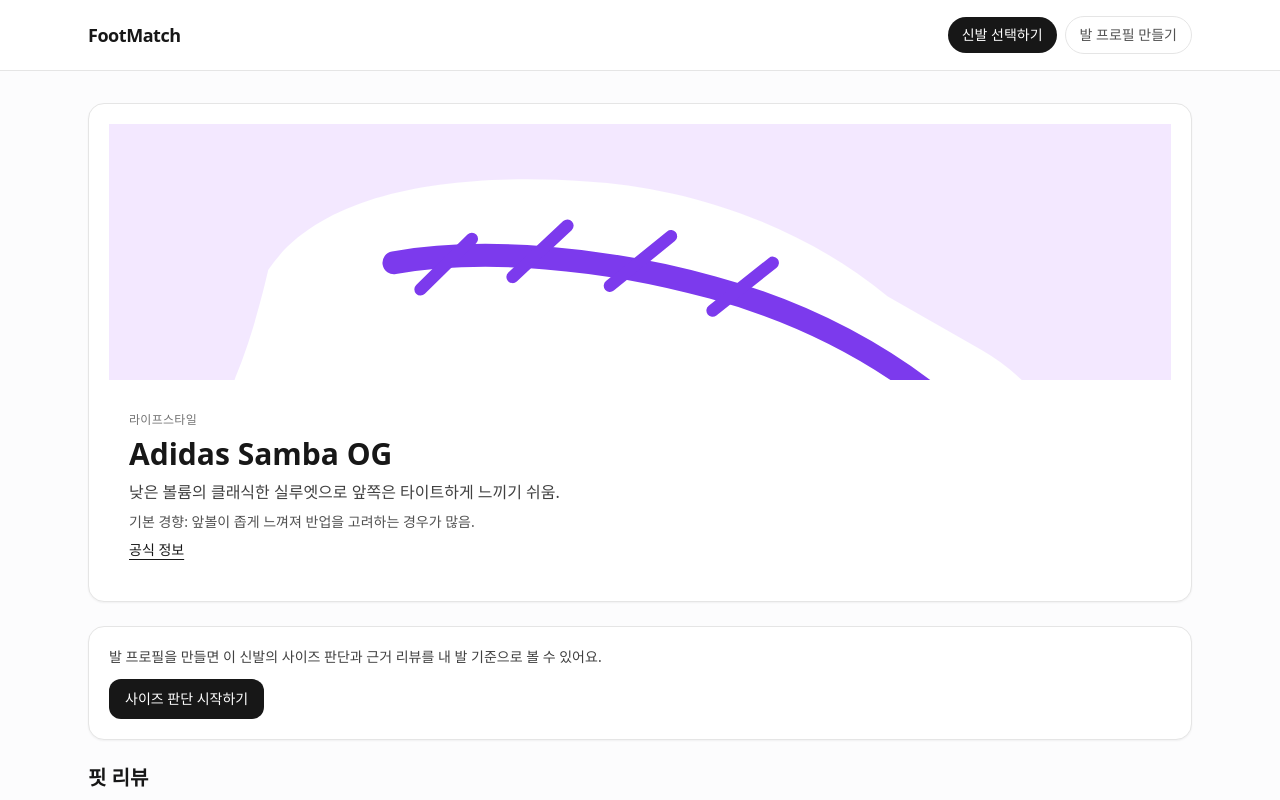
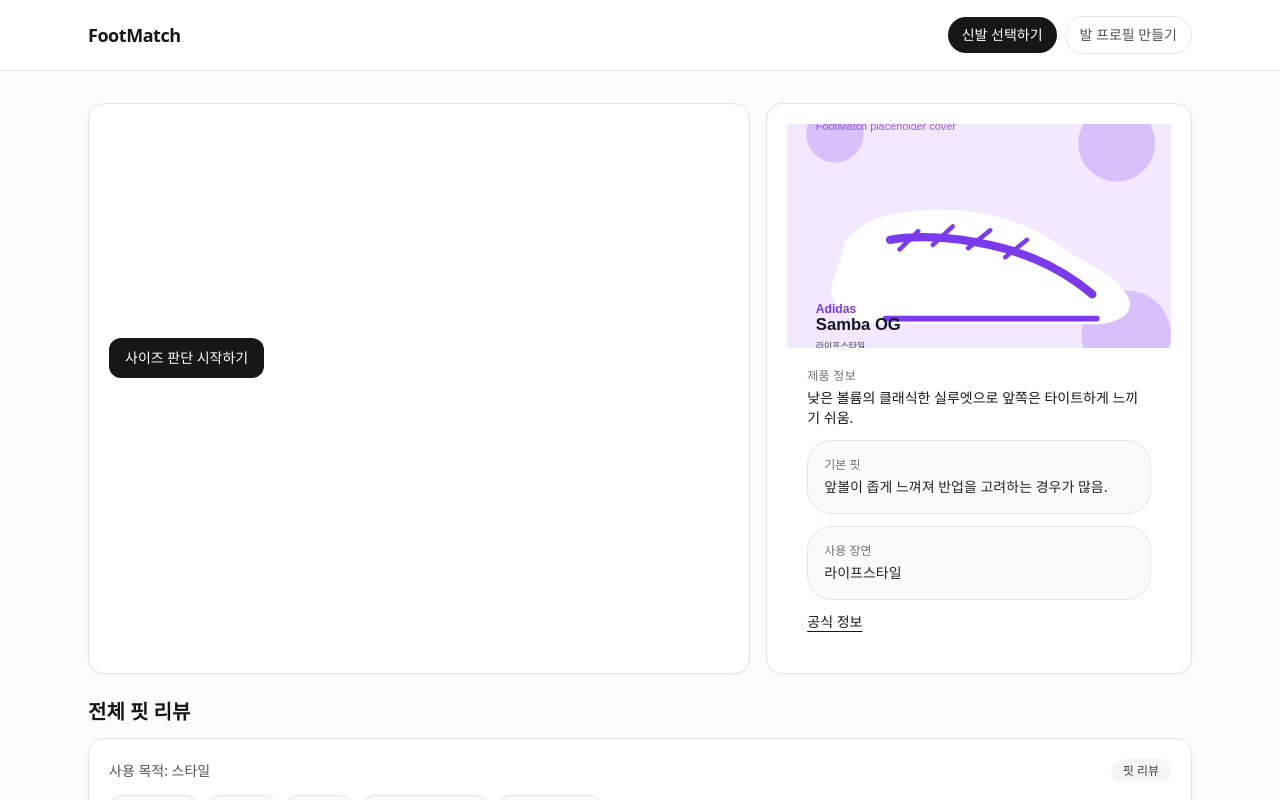
Before and after one commit to sujh0445/footmatch-mvp, a Next.js app: page /shoes/adidas-samba-og in a window 1280 px wide. Shown: the top 800 px of the page. Built offline with nearby package versions, Linux system fonts and the light colour scheme.

Commit message:
Refine shoe detail size judgment layout

```diff
--- a/components/ShoeDetailClient.tsx
+++ b/components/ShoeDetailClient.tsx
@@ -49,83 +49,70 @@ export function ShoeDetailClient({ shoe }: { shoe: ShoeModel }) {
 
   return (
     <section className="space-y-6">
-      <div className="card space-y-3 overflow-hidden p-0">
-        <div className="relative h-64 w-full">
-          <Image src={shoe.imageSrc} alt={shoe.imageAlt} fill className="object-cover" sizes="(min-width: 1024px) 60vw, 100vw" />
-        </div>
-        <div className="space-y-2 p-5">
-          <p className="text-xs uppercase tracking-wide text-neutral-500">{categoryLabel[shoe.category]}</p>
+      <div className="grid gap-4 lg:grid-cols-[minmax(0,1.4fr)_minmax(320px,0.9fr)]">
+        {profile ? (
+          <div className="card space-y-4 border-neutral-900 bg-neutral-900 text-white">
+            <div className="flex flex-wrap items-start justify-between gap-3">
+              <div className="space-y-2">
+                <p className="text-xs font-medium uppercase tracking-[0.2em] text-white/60">사이즈 판단</p>
+                <div>
                   <h1 className="text-3xl font-semibold">
                     {shoe.brand} {shoe.modelName}
                   </h1>
-          <p className="text-neutral-700">{shoe.fitSummary}</p>
-          <p className="text-sm text-neutral-600">기본 경향: {shoe.sizingTendency}</p>
-          {shoe.productUrl ? (
-            <a href={shoe.productUrl} target="_blank" rel="noreferrer" className="inline-flex text-sm font-medium text-neutral-900 underline underline-offset-4">
-              공식 정보
-            </a>
-          ) : null}
+                  <p className="mt-2 max-w-2xl text-sm text-white/75">
+                    내 발 기준과 비슷한 리뷰를 기준으로 먼저 확인할 사이즈를 정리했어요.
+                  </p>
                 </div>
               </div>
+              <span className="rounded-full border border-white/15 bg-white/10 px-3 py-1 text-xs text-white/75">
+                {categoryLabel[shoe.category]}
+              </span>
+            </div>
 
-      {profile ? (
-        <div className="card space-y-4">
-          <div className="space-y-1">
-            <h2 className="text-xl font-semibold">사이즈 판단</h2>
-            <p className="text-sm text-neutral-600">
-              이 신발을 기준으로 내 발 기준과 비슷한 리뷰를 함께 보고, 먼저 확인할 사이즈를 정리했어요.
-            </p>
-          </div>
             {recommendation ? (
               <>
-              <div className="rounded-2xl border border-neutral-200 bg-neutral-50 p-4">
-                <p className="text-sm font-medium text-neutral-600">추천 사이즈</p>
-                <p className="mt-1 text-xl font-semibold">{getDecisionSentence(recommendation)}</p>
-                {getComparisonCandidate(recommendation) ? (
-                  <p className="mt-2 text-sm text-neutral-700">
-                    딱 맞게 신는 편이면 {getComparisonCandidate(recommendation)}mm도 비교 후보입니다.
-                  </p>
-                ) : (
-                  <p className="mt-2 text-sm text-neutral-700">압박 경험이 적다면 우선 추천 사이즈부터 확인하세요.</p>
-                )}
-              </div>
-
-              <div className="grid gap-3 sm:grid-cols-2">
-                <DecisionMetric label="우선 추천" value={`${recommendation.recommendedSize}mm`} />
+                <div className="grid gap-3 md:grid-cols-2 xl:grid-cols-4">
+                  <DecisionMetric label="추천 사이즈" value={`${recommendation.recommendedSize}mm`} tone="dark" />
                   <DecisionMetric
-                  label="비교 후보"
+                    label="비교 사이즈"
                     value={getComparisonCandidate(recommendation) ? `${getComparisonCandidate(recommendation)}mm` : "동일 사이즈 우선"}
+                    tone="dark"
+                  />
+                  <InfoCard
+                    label="이유"
+                    text={getPrimaryReason(recommendation)}
+                    tone="dark"
+                  />
+                  <InfoCard
+                    label="주의 포인트"
+                    text={getCautionText(recommendation)}
+                    tone="dark"
                   />
                 </div>
 
-              <div className="space-y-2">
-                <h3 className="text-base font-semibold">추천 근거</h3>
-                <div className="grid gap-2">
-                  {buildEvidenceItems(recommendation).map((item) => (
-                    <div key={item.label} className="rounded-xl border border-neutral-200 bg-white p-3 text-sm">
-                      <p className="text-xs font-medium text-neutral-500">{item.label}</p>
-                      <p className="mt-1 text-neutral-800">{item.text}</p>
+                <div className="grid gap-3 lg:grid-cols-[minmax(0,1fr)_minmax(0,0.9fr)]">
+                  <div className="rounded-3xl border border-white/10 bg-white/5 p-4">
+                    <div className="flex flex-wrap items-start justify-between gap-3">
+                      <div>
+                        <p className="text-sm font-medium text-white/70">추천 사이즈</p>
+                        <p className="mt-1 text-2xl font-semibold">{getDecisionSentence(recommendation)}</p>
                       </div>
-                  ))}
+                      <p className="text-sm text-white/65">{shoe.sizingTendency}</p>
                     </div>
-              </div>
-
-              <div className="rounded-2xl border border-neutral-200 bg-white p-4 text-sm">
-                <p className="font-semibold">주의 조건</p>
-                <p className="mt-1 text-neutral-700">{getCautionText(recommendation)}</p>
-                <p className="mt-2 text-xs text-neutral-500">판단 기준: {recommendation.recommendationNote}</p>
+                    <p className="mt-3 text-sm text-white/75">{recommendation.recommendationNote}</p>
                   </div>
 
                   {similarReviews.length > 0 ? (
-                <div className="space-y-2 rounded-2xl border border-neutral-200 bg-neutral-50 p-4 text-sm">
+                    <div className="rounded-3xl border border-white/10 bg-white p-4 text-neutral-900">
                       <div className="flex flex-wrap items-center justify-between gap-2">
-                    <p className="font-semibold">근거 리뷰</p>
-                    <span className="rounded-full bg-white px-3 py-1 text-xs text-neutral-600">
-                      판단에 {similarReviews.length}개 반영
+                        <p className="text-sm font-semibold">근거 리뷰</p>
+                        <span className="rounded-full bg-neutral-100 px-3 py-1 text-xs text-neutral-600">
+                          {similarReviews.length}개 반영
                         </span>
                       </div>
+                      <p className="mt-2 text-sm text-neutral-700">비슷한 발 프로필 리뷰를 먼저 보여드려요.</p>
                       {similarReasonSummary.length > 0 ? (
-                    <div className="flex flex-wrap gap-2">
+                        <div className="mt-3 flex flex-wrap gap-2">
                           {similarReasonSummary.map((reason) => (
                             <span key={reason} className="rounded-full border border-neutral-200 bg-white px-2.5 py-1 text-xs text-neutral-700">
                               {reason}
@@ -135,19 +122,53 @@ export function ShoeDetailClient({ shoe }: { shoe: ShoeModel }) {
                       ) : null}
                     </div>
                   ) : null}
+                </div>
               </>
             ) : null}
           </div>
         ) : (
-        <div className="card space-y-3 text-sm text-neutral-700">
-          <p>발 프로필을 만들면 이 신발의 사이즈 판단과 근거 리뷰를 내 발 기준으로 볼 수 있어요.</p>
-          <div className="mt-3">
+          <div className="card space-y-4 border-neutral-900 bg-neutral-900 text-white">
+            <div className="space-y-2">
+              <p className="text-xs font-medium uppercase tracking-[0.2em] text-white/60">사이즈 판단</p>
+              <h1 className="text-3xl font-semibold">
+                {shoe.brand} {shoe.modelName}
+              </h1>
+              <p className="max-w-2xl text-sm text-white/75">발 프로필을 만들면 이 신발의 추천 사이즈와 근거 리뷰를 바로 볼 수 있어요.</p>
+            </div>
+            <div className="grid gap-3 sm:grid-cols-3">
+              <InfoCard label="추천 사이즈" text="발 프로필을 만들면 바로 확인할 수 있어요." tone="dark" />
+              <InfoCard label="비교 사이즈" text="내 발 기준으로 함께 비교할 사이즈를 보여드려요." tone="dark" />
+              <InfoCard label="근거 리뷰" text="비슷한 발 프로필 리뷰를 먼저 정리해드려요." tone="dark" />
+            </div>
+            <div>
               <Link href="/onboarding" className="btn-primary">
                 사이즈 판단 시작하기
               </Link>
             </div>
           </div>
         )}
+
+        <div className="card overflow-hidden p-0">
+          <div className="relative h-56 w-full">
+            <Image src={shoe.imageSrc} alt={shoe.imageAlt} fill className="object-cover" sizes="(min-width: 1024px) 32vw, 100vw" />
+          </div>
+          <div className="space-y-3 p-5">
+            <div className="space-y-1">
+              <p className="text-xs uppercase tracking-wide text-neutral-500">제품 정보</p>
+              <p className="text-sm font-medium text-neutral-900">{shoe.fitSummary}</p>
+            </div>
+            <div className="grid gap-3 text-sm text-neutral-600 sm:grid-cols-2 lg:grid-cols-1">
+              <InfoCard label="기본 핏" text={shoe.sizingTendency} />
+              <InfoCard label="사용 장면" text={categoryLabel[shoe.category]} />
+            </div>
+            {shoe.productUrl ? (
+              <a href={shoe.productUrl} target="_blank" rel="noreferrer" className="inline-flex text-sm font-medium text-neutral-900 underline underline-offset-4">
+                공식 정보
+              </a>
+            ) : null}
+          </div>
+        </div>
+      </div>
 
       {reviews.length === 0 ? (
         <div className="space-y-3">
@@ -192,7 +213,7 @@ export function ShoeDetailClient({ shoe }: { shoe: ShoeModel }) {
         </div>
       ) : (
         <div className="space-y-3">
-          <h2 className="text-xl font-semibold">핏 리뷰</h2>
+          <h2 className="text-xl font-semibold">전체 핏 리뷰</h2>
           <div className="grid gap-4">
             {reviews.map((review) => (
               <ReviewCard key={review.id} review={review} />
@@ -229,6 +250,12 @@ function buildEvidenceItems(recommendation: { rationale: string[] }) {
   return items.filter((item): item is { label: string; text: string } => Boolean(item.text));
 }
 
+function getPrimaryReason(recommendation: { rationale: string[] }) {
+  return buildEvidenceItems(recommendation)
+    .map((item) => item.text)
+    .join(" ");
+}
+
 function getCautionText(recommendation: { recommendedSize: number; baseSize: number }) {
   const comparisonCandidate = getComparisonCandidate(recommendation);
 
@@ -237,11 +264,36 @@ function getCautionText(recommendation: { recommendedSize: number; baseSize: num
     : "압박 경험이 적은 기준입니다. 브랜드별 착화감 차이는 비슷한 핏 리뷰로 한 번 더 확인하세요.";
 }
 
-function DecisionMetric({ label, value }: { label: string; value: string }) {
+function InfoCard({ label, text, tone = "light" }: { label: string; text: string; tone?: "light" | "dark" }) {
+  const isDark = tone === "dark";
+
   return (
-    <div className="rounded-2xl border border-neutral-200 bg-white p-4">
-      <p className="text-xs font-medium text-neutral-500">{label}</p>
-      <p className="mt-1 text-lg font-semibold">{value}</p>
+    <div
+      className={
+        isDark
+          ? "rounded-3xl border border-white/10 bg-white/5 p-4"
+          : "rounded-3xl border border-neutral-200 bg-neutral-50 p-4"
+      }
+    >
+      <p className={isDark ? "text-xs font-medium text-white/60" : "text-xs font-medium text-neutral-500"}>{label}</p>
+      <p className={isDark ? "mt-1 text-sm text-white/85" : "mt-1 text-sm text-neutral-800"}>{text}</p>
+    </div>
+  );
+}
+
+function DecisionMetric({ label, value, tone = "light" }: { label: string; value: string; tone?: "light" | "dark" }) {
+  const isDark = tone === "dark";
+
+  return (
+    <div
+      className={
+        isDark
+          ? "rounded-3xl border border-white/10 bg-white/5 p-4"
+          : "rounded-3xl border border-neutral-200 bg-white p-4"
+      }
+    >
+      <p className={isDark ? "text-xs font-medium text-white/60" : "text-xs font-medium text-neutral-500"}>{label}</p>
+      <p className={isDark ? "mt-1 text-lg font-semibold text-white" : "mt-1 text-lg font-semibold"}>{value}</p>
     </div>
   );
 }
```
Lines whose indentation alone changed are shown as unchanged.
